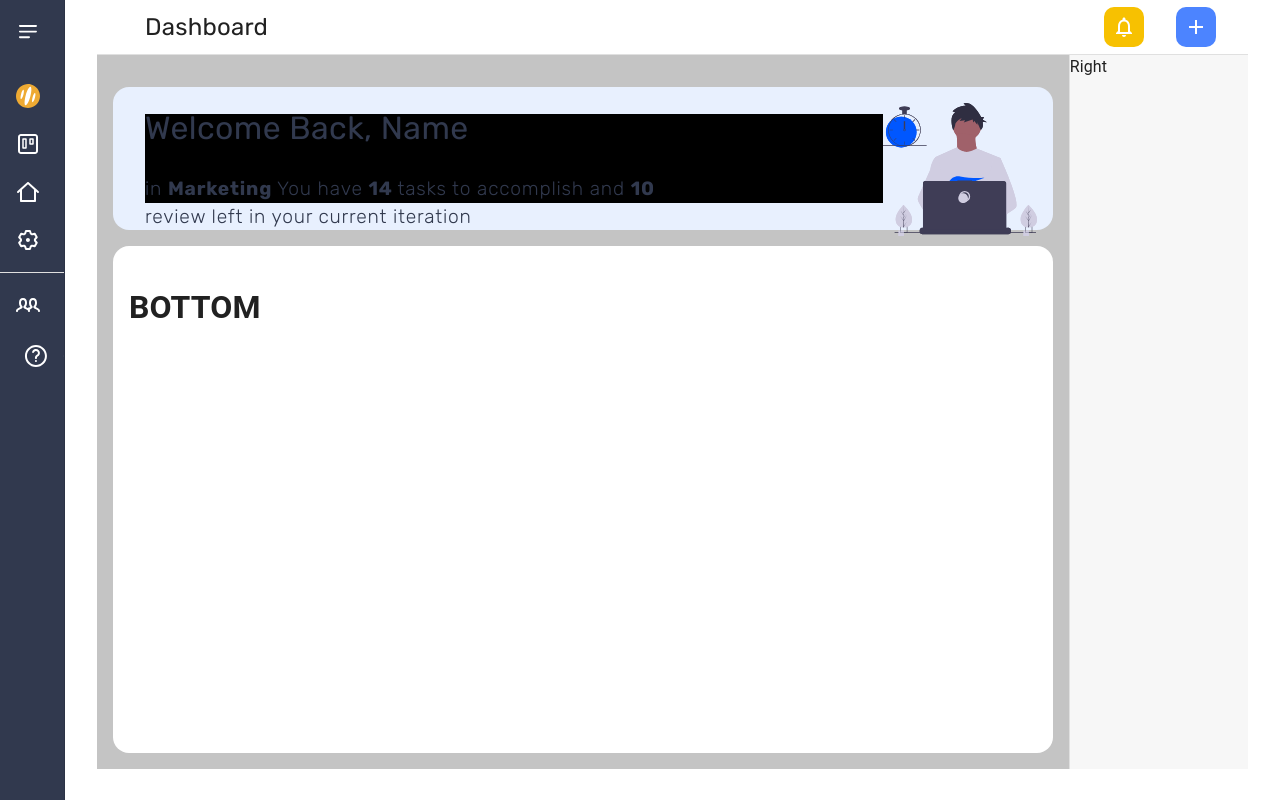
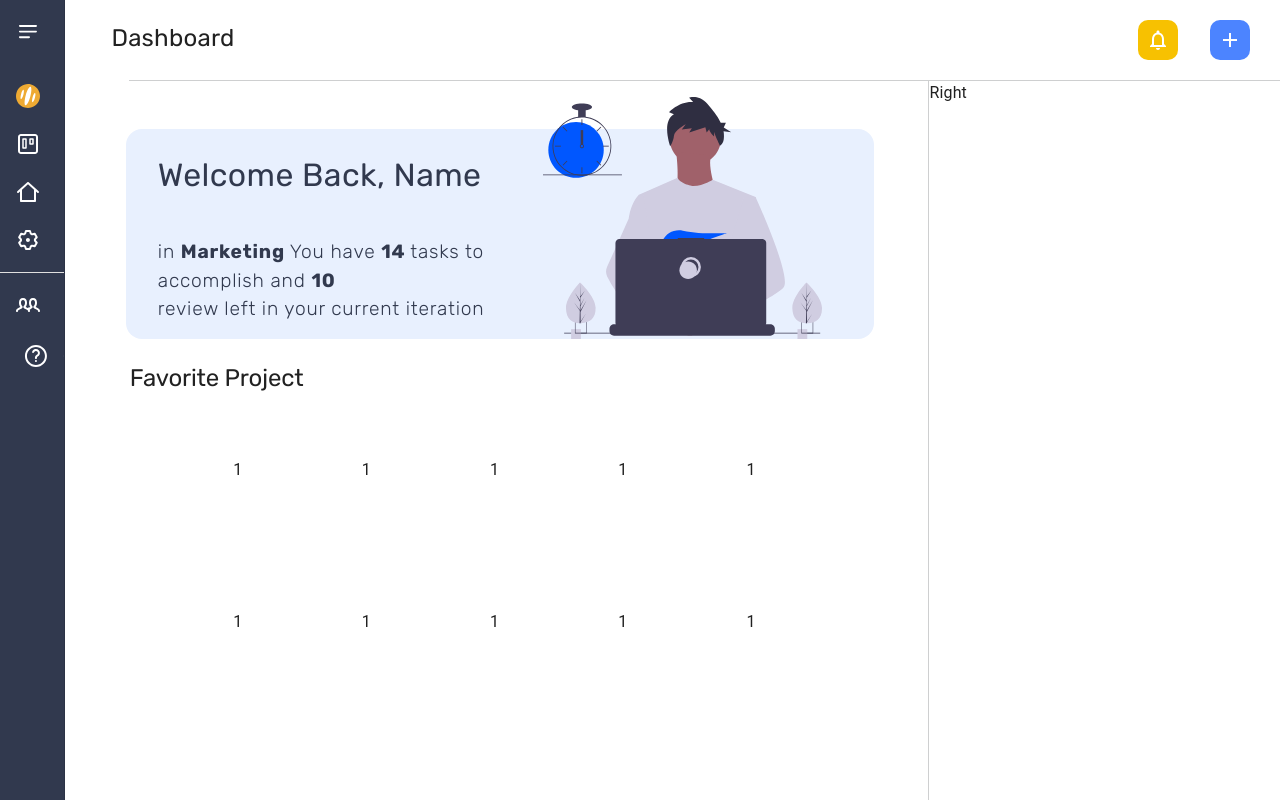
Before and after one commit to MalekHamadeh/firstAssignment, a React (Create React App) app: page /home in a window 1280 px wide. Built offline with nearby package versions, Linux system fonts and the light colour scheme.

Commit message:
finished styling left grid of dashboard

```diff
--- a/src/Components/Home/Dashboard/Dashboard.tsx
+++ b/src/Components/Home/Dashboard/Dashboard.tsx
@@ -4,7 +4,8 @@ import {
   DashboardWrapper,
   LeftGridItem,
   RightGridItem,
-} from "../StyledHome";
+  VerticalDivider,
+} from "./StyledDashboard";
 import { Divider } from "@mui/material";
 import Left from "./Left";
 import Right from "./Right";
@@ -16,7 +17,7 @@ const Dashboard = () => {
         <LeftGridItem>
           <Left />
         </LeftGridItem>
-        <Divider orientation='vertical' flexItem />
+        <VerticalDivider />
         <RightGridItem>
           <Right />
         </RightGridItem>
--- a/src/Components/Home/Dashboard/Left.tsx
+++ b/src/Components/Home/Dashboard/Left.tsx
@@ -1,45 +1,92 @@
 import React from "react";
 import {
-  LeftBottomGridItem,
+  BottomGridItem,
   LeftGrid,
-  LeftTopGridItem,
-  LeftWrapper,
-  TopWrapper,
+  TopGridItem,
+  GridItemContent,
   InfoGrid,
-  TopTextWrapperItem,
+  InfoGridItem,
   Title,
   Text,
   TopPictureWrapperItem,
   StyledImage,
-} from "../StyledHome";
+  BottomGrid,
+  TitleGridItem,
+  ContentGridItem,
+  ProjectTitle,
+  ContentWrapper,
+  ContentGrid,
+  ContentItem,
+  ContentItemWrapper,
+} from "./StyledDashboard";
 import WelcomPic from "../../../Images/Pictures/WelcomePic.svg";
 
 const Left = () => {
   return (
-    <LeftWrapper>
-      <LeftGrid direction='column'>
-        <LeftTopGridItem>
-          <TopWrapper>
-            <TopTextWrapperItem>
+    <LeftGrid>
+      <TopGridItem>
+        <GridItemContent>
           <InfoGrid>
+            <InfoGridItem>
               <Title>Welcome Back, Name</Title>
+            </InfoGridItem>
+            <InfoGridItem>
               <Text>
                 in <strong>Marketing </strong> You have <strong>14 </strong>
-                  tasks to accomplish and <strong>10 </strong> <br /> review
-                  left in your current iteration
+                tasks to accomplish and <strong>10 </strong> <br /> review left
+                in your current iteration
               </Text>
+            </InfoGridItem>
           </InfoGrid>
-            </TopTextWrapperItem>
-          </TopWrapper>
           <TopPictureWrapperItem>
             <StyledImage src={WelcomPic} />
           </TopPictureWrapperItem>
-        </LeftTopGridItem>
-        <LeftBottomGridItem>
-          <h1>BOTTOM</h1>
-        </LeftBottomGridItem>
+        </GridItemContent>
+      </TopGridItem>
+      <BottomGridItem>
+        <BottomGrid>
+          <TitleGridItem>
+            <ProjectTitle>Favorite Project</ProjectTitle>
+          </TitleGridItem>
+          <ContentGridItem>
+            <ContentWrapper>
+              <ContentGrid>
+                <ContentItem>
+                  <ContentItemWrapper>1</ContentItemWrapper>
+                </ContentItem>
+                <ContentItem>
+                  <ContentItemWrapper>1</ContentItemWrapper>
+                </ContentItem>
+                <ContentItem>
+                  <ContentItemWrapper>1</ContentItemWrapper>
+                </ContentItem>
+                <ContentItem>
+                  <ContentItemWrapper>1</ContentItemWrapper>
+                </ContentItem>
+                <ContentItem>
+                  <ContentItemWrapper>1</ContentItemWrapper>
+                </ContentItem>
+                <ContentItem>
+                  <ContentItemWrapper>1</ContentItemWrapper>
+                </ContentItem>
+                <ContentItem>
+                  <ContentItemWrapper>1</ContentItemWrapper>
+                </ContentItem>
+                <ContentItem>
+                  <ContentItemWrapper>1</ContentItemWrapper>
+                </ContentItem>
+                <ContentItem>
+                  <ContentItemWrapper>1</ContentItemWrapper>
+                </ContentItem>
+                <ContentItem>
+                  <ContentItemWrapper>1</ContentItemWrapper>
+                </ContentItem>
+              </ContentGrid>
+            </ContentWrapper>
+          </ContentGridItem>
+        </BottomGrid>
+      </BottomGridItem>
     </LeftGrid>
-    </LeftWrapper>
   );
 };
 
--- a/src/Components/Home/Dashboard/Right.tsx
+++ b/src/Components/Home/Dashboard/Right.tsx
@@ -1,7 +1,7 @@
 import React from "react";
-
+import { RightWrapper } from "./StyledDashboard";
 const Right = () => {
-  return <div>Right</div>;
+  return <RightWrapper>Right</RightWrapper>;
 };
 
 export default Right;
--- /dev/null
+++ b/src/Components/Home/Dashboard/StyledDashboard.tsx
@@ -0,0 +1,197 @@
+import { Typography, Grid, Divider } from "@mui/material";
+import styled from "styled-components";
+
+interface ImageSource {
+  src: string;
+}
+
+//#region Dashboard Component
+export const DashboardWrapper = styled.div`
+  height: 100%;
+  width: 100%;
+  margin-left: 2rem;
+`;
+
+export const DashboardGrid = styled(Grid).attrs({ container: true })`
+  && {
+    height: 100%;
+    width: 100%;
+  }
+`;
+
+export const LeftGridItem = styled(Grid).attrs({ item: true })`
+  && {
+    flex-grow: 1;
+    margin-top: 3rem;
+  }
+`;
+export const RightGridItem = styled(Grid).attrs({ item: true })`
+  && {
+    flex-grow: 1.2;
+  }
+`;
+
+export const VerticalDivider = styled(Divider).attrs({
+  orientation: "vertical",
+})`
+  && {
+    height: 100%;
+    background-color: #eaebed;
+  }
+`;
+
+//#endregion
+
+//#region Left Component
+
+export const LeftGrid = styled(Grid).attrs({ container: true })`
+  && {
+    height: 100%;
+    width: 100%;
+    flex-direction: column;
+    // margin-top: 3rem;
+    gap: 1rem;
+  }
+`;
+
+export const TopGridItem = styled(Grid).attrs({ item: true })`
+  && {
+    height: 30%;
+    display: flex;
+    width: 90%;
+    margin-left: 1.8rem;
+  }
+`;
+
+export const GridItemContent = styled(Grid).attrs({
+  container: true,
+  item: true,
+})`
+  && {
+    background-color: #e8f0fe;
+    border-radius: 1rem;
+    flex-direction: column;
+    justify-content: space-between;
+  }
+`;
+
+export const InfoGrid = styled(Grid).attrs({ container: true, item: true })`
+  && {
+    flex-direction: column;
+    height: 100%;
+    border-radius: 1rem;
+    width: 60%;
+    display: flex;
+    gap: 3rem;
+    padding-top: 2rem;
+    padding-left: 2rem;
+  }
+`;
+
+export const TopPictureWrapperItem = styled(Grid).attrs({ item: true })`
+  && {
+    height: 100%;
+    display: flex;
+    border-radius: 1rem;
+    margin-right: 4rem;
+    margin-left: -2rem;
+    margin-top: -2rem;
+  }
+`;
+export const InfoGridItem = styled(Grid).attrs({ item: true })``;
+
+export const Title = styled(Typography).attrs({ variant: "h2" })`
+  && {
+    font-family: "Rubik", sans-serif;
+    font-style: normal;
+    font-weight: 400;
+    font-size: 2rem;
+    line-height: 1.8rem;
+    letter-spacing: 0.013em;
+    color: #31394e;
+  }
+`;
+
+export const Text = styled(Typography).attrs({ variant: "h2" })`
+  && {
+    font-family: "Rubik", sans-serif;
+    font-weight: 300;
+    font-size: 1.2rem;
+    line-height: 1.5;
+    letter-spacing: 0.05rem;
+    color: #31394e;
+  }
+`;
+
+export const StyledImage = styled.img<ImageSource>`
+  height: 115%;
+  width: 115%;
+`;
+
+export const BottomGridItem = styled(Grid).attrs({ item: true })`
+  && {
+    height: 60%;
+    margin-left: 1.8rem;
+    flex-grow: 1;
+  }
+`;
+
+export const BottomGrid = styled(Grid).attrs({ container: true })`
+  && {
+    height: 100%;
+    width: 100%;
+  }
+`;
+
+export const TitleGridItem = styled(Grid).attrs({ item: true, xs: 12 })`
+  height: 10%;
+  display: flex;
+  align-items: center;
+  padding-left: 0.25rem;
+`;
+
+export const ProjectTitle = styled(Typography).attrs({ variant: "h2" })`
+  && {
+    font-family: "Rubik", sans-serif;
+    font-style: normal;
+    font-weight: 400;
+    font-size: 1.5rem;
+    line-height: 1.8rem;
+`;
+
+export const ContentGridItem = styled(Grid).attrs({ item: true, xs: 12 })`
+  height: 90%;
+  padding-top: 3rem;
+  padding-left: 3rem;
+`;
+
+export const ContentWrapper = styled.div`
+  height: 80%;
+  width: 85%;
+`;
+
+export const ContentGrid = styled(Grid).attrs({
+  container: true,
+  columns: 10,
+})`
+  && {
+    flex-direction: row;
+    height: 100%;
+  }
+`;
+
+export const ContentItem = styled(Grid).attrs({ item: true, xs: 2 })``;
+
+export const ContentItemWrapper = styled.div`
+  width: 100%;
+  height: 100%;
+  display: flex;
+  padding-top: 0.5rem;
+  justify-content: center;
+`;
+
+export const RightWrapper = styled.div`
+  height: 100%;
+  width: 100%;
+`;
+//#endregion
--- a/src/Components/Home/HeroSection.tsx
+++ b/src/Components/Home/HeroSection.tsx
@@ -7,6 +7,8 @@ import {
   StyledHeroHeader,
   StyledHeroWrapper,
   StyledSmallBtn,
+  StyledDivider,
+  StyledHeroHeaderContent,
 } from "./StyledHome";
 import { Divider } from "@mui/material";
 import AddIcon from "@mui/icons-material/Add";
@@ -19,6 +21,7 @@ const HeroSection = () => {
   return (
     <StyledHeroWrapper>
       <StyledHeroHeader>
+        <StyledHeroHeaderContent>
           <StyledHeaderTitleWrapper>
             <StyledHeaderTitle>{data.title}</StyledHeaderTitle>
           </StyledHeaderTitleWrapper>
@@ -32,8 +35,9 @@ const HeroSection = () => {
               </StyledSmallBtn>
             </StyledHeaderIconWrapper>
           )}
+        </StyledHeroHeaderContent>
       </StyledHeroHeader>
-      <Divider />
+      <StyledDivider />
       <StyledHeroBody>{data.component}</StyledHeroBody>
     </StyledHeroWrapper>
   );
--- a/src/Components/Home/StyledHome.ts
+++ b/src/Components/Home/StyledHome.ts
@@ -1,23 +1,21 @@
-import { IconButton, Typography, Grid } from "@mui/material";
+import { IconButton, Typography, Grid, Divider } from "@mui/material";
 import styled from "styled-components";
-
-interface ImageSource {
-  src: string;
-}
 
 //#region HomePage Styling
 export const HomeWrapper = styled.div`
   display: flex;
   flex-direction: rows;
   height: 100vh;
+  width: 100vw;
 `;
 export const DrawerWrapper = styled.div`
-  flex-shrink: 0;
+  flex-grow: 0;
+  height: 100%;
 `;
 export const HeroSectionWrapper = styled.div`
-  margin: 2rem;
-  margin-top: 0;
   flex-grow: 1;
+  height: 100%;
+  overflow-y: hidden;
 `; // for the HeroSection component called in HomePage
 //#endregion
 
@@ -26,19 +24,28 @@ export const StyledHeroWrapper = styled.div`
 display: flex
 flex-direction: rows;
 height: 100%;
+width: 100%;
+
+
 `;
 
 export const StyledHeroHeader = styled.div`
-  height: 7%;
-  width: 100%;
+  height: 10%;
   display: flex;
   align-items: center;
+  justify-content: center;
+`;
+
+export const StyledHeroHeaderContent = styled.div`
+  width: 95%;
+  padding-left: 1rem;
+  display: flex;
+  flex-direction: row;
   justify-content: space-between;
 `;
 
 export const StyledHeaderTitle = styled(Typography)`
   && {
-    margin-left: 3rem;
     font-size: 1.5rem;
     font-family: "Rubik", sans-serif;
   }
@@ -51,7 +58,6 @@ export const StyledHeaderIconWrapper = styled.div`
   justify-content: space-between;
   flex-direction: row;
   gap: 2rem;
-  margin-right: 2rem;
 `;
 
 export const StyledSmallBtn = styled(IconButton)`
@@ -68,137 +74,17 @@ export const StyledSmallBtn = styled(IconButton)`
 `;
 
 export const StyledHeroBody = styled.div`
-  height: calc(100% - 7%);
+  height: 93.5%;
   width: 100%;
-`;
-//#endregion
-
-//#region Dashboard Component
-export const DashboardWrapper = styled.div`
-  height: 100%;
-  width: 100%;
+  display: flex;
+  justify-content: center;
+  z-index: 1;
 `;
 
-export const DashboardGrid = styled(Grid).attrs({ container: true })`
+export const StyledDivider = styled(Divider)`
   && {
-    height: 100%;
-    width: 100%;
-  }
-`;
-
-export const LeftGridItem = styled(Grid).attrs({ item: true })`
-  && {
-    flex-grow: 1.1;
-  }
-`;
-export const RightGridItem = styled(Grid).attrs({ item: true })`
-  && {
-    flex-grow: 1;
-    background-color: #f7f7f7;
+    background-color: #eaebed;
+    margin-left: 4rem;
   }
 `;
 //#endregion
-
-//#region LeftDashboard Component
-export const LeftWrapper = styled.div`
-  height: 100%;
-  width: 100%;
-`;
-
-export const LeftGrid = styled(Grid).attrs({ container: true })`
-  && {
-    background-color: #c4c4c4;
-    height: 100%;
-    width: 100%;
-  }
-`;
-
-export const LeftTopGridItem = styled(Grid).attrs({ item: true })`
-  && {
-    height: 20%;
-    border-radius: 1rem;
-    margin: 1rem;
-    margin-top: 2rem;
-    margin-bottom: 0;
-    padding: 1rem;
-    display: flex;
-    align-items: center;
-    justify-content: center;
-    background-color: #e8f0fe;
-  }
-`;
-
-export const TopWrapper = styled(Grid).attrs({ container: true })`
-  height: 80%;
-  margin-left: 1rem;
-  background-color: black;
-`;
-
-export const TopTextWrapperItem = styled(Grid).attrs({ item: true })`
-  && {
-    height: 100%;
-  }
-`;
-export const TopPictureWrapperItem = styled(Grid).attrs({ item: true })`
-  && {
-    height: 100%;
-    flex-grow: 1;
-    display: flex;
-
-    justify-content: center;
-  }
-`;
-
-export const InfoGrid = styled(Grid).attrs({ container: true })`
-  && {
-    flex-direction: column;
-    display: flex;
-    gap: 2rem;
-  }
-`;
-
-export const Title = styled(Typography).attrs({ variant: "h2" })`
-  && {
-    font-family: "Rubik", sans-serif;
-    font-style: normal;
-    font-weight: 400;
-    font-size: 2rem;
-    line-height: 1.8rem;
-    letter-spacing: 0.013em;
-    color: #31394e;
-  }
-`;
-
-export const Text = styled(Typography).attrs({ variant: "h2" })`
-  && {
-    font-family: "Rubik", sans-serif;
-    font-weight: 300;
-    font-size: 1.2rem;
-    line-height: 1.5;
-    letter-spacing: 0.05rem;
-    color: #31394e;
-  }
-`;
-
-export const StyledImage = styled.img<ImageSource>`
-  height: 120%;
-  width: auto;
-  background-image: url(${({ src }) => src});
-  background-size: cover;
-  background-position: center;
-  background-repeat: no-repeat;
-  z-index: 1;
-`;
-export const BottomWrapper = styled.div``;
-
-export const LeftBottomGridItem = styled(Grid).attrs({ item: true })`
-  && {
-    background-color: #fff;
-    border-radius: 1rem;
-    margin: 1rem;
-    padding: 1rem;
-    flex-grow: 6;
-  }
-`;
-
-//#endregion
```
Lines whose indentation alone changed are shown as unchanged.
